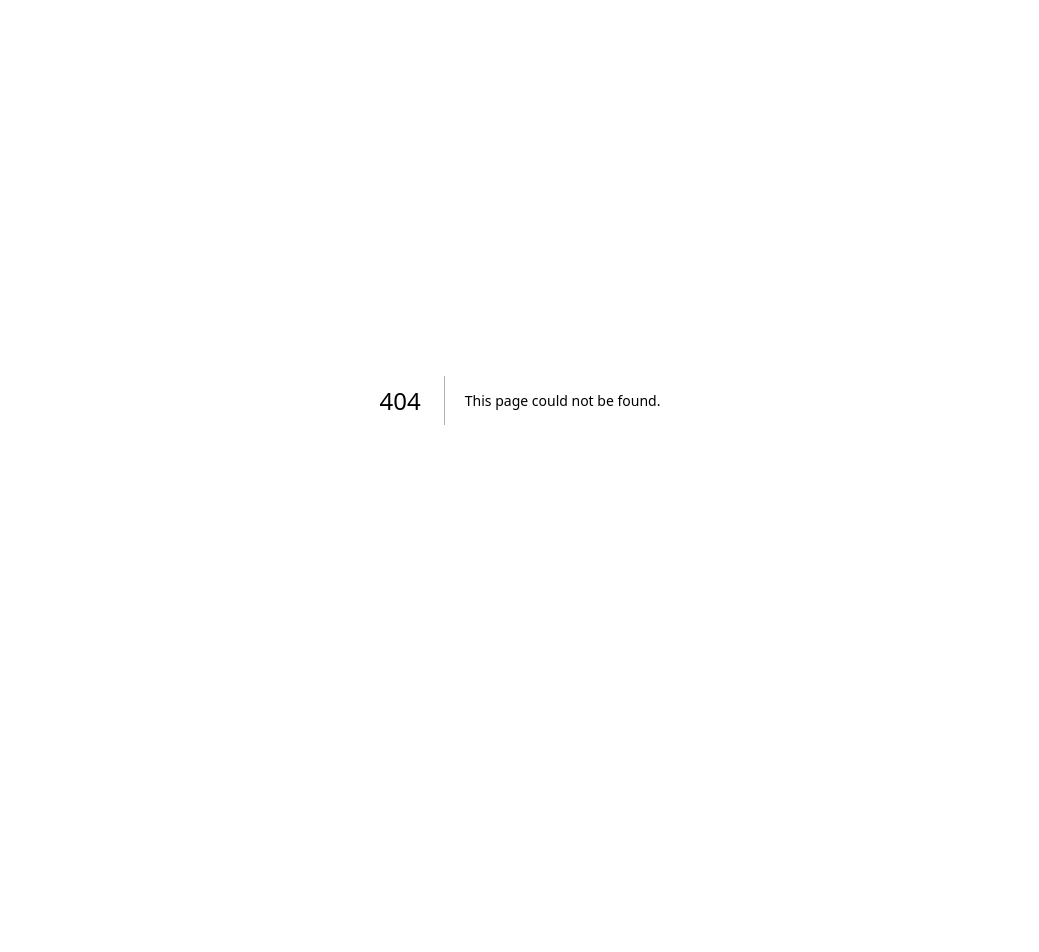
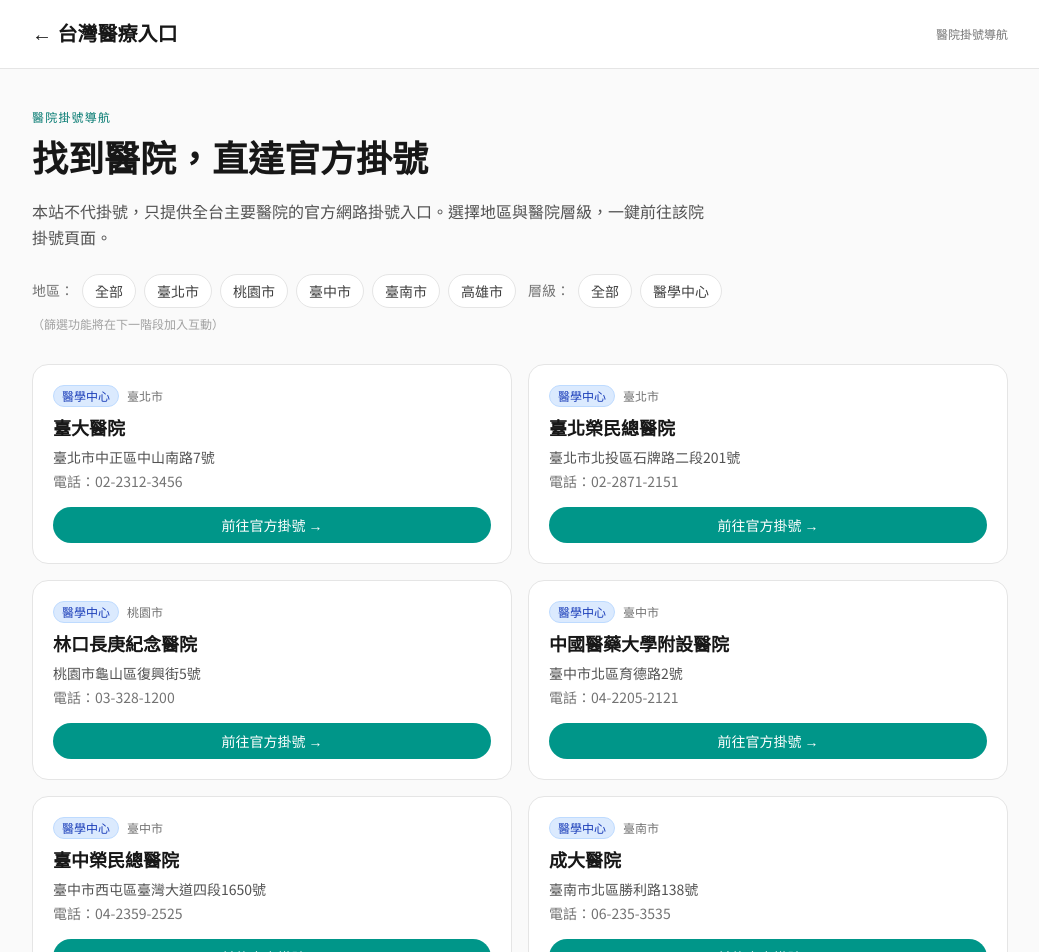
Before and after one commit to fix4c/tw16, a Next.js app: page /hospitals in a window 1280 px wide. Before the commit this address had no page. Shown: the top 952 px of the page, without its empty margins (120-1159 px from the left). Before the commit the page ends 800 px from the top, so only its background shows below. Built offline with nearby package versions, Linux system fonts and the light colour scheme.

Commit message:
feat: 新增醫院掛號導航頁面與核心醫院名錄

```diff
--- /dev/null
+++ b/app/hospitals/page.tsx
@@ -0,0 +1,124 @@
+import type { Metadata } from "next";
+import Link from "next/link";
+import rawData from "@/data/hospitals.json";
+
+export const metadata: Metadata = {
+  title: "醫院掛號導航 | 台灣醫療入口",
+  description:
+    "全台主要醫學中心與區域醫院的官方網路掛號直達入口，按地區與醫院層級篩選，一鍵前往官方掛號頁面。",
+};
+
+type Hospital = {
+  id: string;
+  name: string;
+  level: string;
+  region: string;
+  address: string;
+  phone: string;
+  registrationUrl: string;
+};
+
+const hospitals = (rawData as { hospitals: Hospital[] }).hospitals;
+
+const regions = ["全部", ...new Set(hospitals.map((h) => h.region))];
+const levels = ["全部", ...new Set(hospitals.map((h) => h.level))];
+
+export default function HospitalsPage() {
+  return (
+    <main className="min-h-screen flex flex-col">
+      <header className="border-b border-neutral-200 bg-white">
+        <div className="max-w-5xl mx-auto px-6 py-5 flex items-center justify-between">
+          <Link
+            href="/"
+            className="font-serif text-xl font-bold text-neutral-900 hover:text-teal-700 transition-colors"
+          >
+            ← 台灣醫療入口
+          </Link>
+          <span className="text-xs text-neutral-500">醫院掛號導航</span>
+        </div>
+      </header>
+
+      <section className="max-w-5xl mx-auto px-6 pt-10 pb-6 w-full">
+        <p className="text-xs font-medium tracking-widest text-teal-700 mb-3">
+          醫院掛號導航
+        </p>
+        <h1 className="font-serif text-3xl md:text-4xl font-bold text-neutral-900 leading-tight mb-4">
+          找到醫院，直達官方掛號
+        </h1>
+        <p className="text-neutral-600 leading-relaxed max-w-2xl">
+          本站不代掛號，只提供全台主要醫院的官方網路掛號入口。選擇地區與醫院層級，一鍵前往該院掛號頁面。
+        </p>
+      </section>
+
+      {/* 篩選器（純前端表單，無需 JavaScript 交互即可用 GET 參數實現，但此處先做靜態展示，後續可加交互） */}
+      <section className="max-w-5xl mx-auto px-6 pb-8 w-full">
+        <div className="flex flex-wrap gap-3">
+          <div className="flex flex-wrap gap-2">
+            <span className="text-sm text-neutral-500 py-1.5">地區：</span>
+            {regions.map((r) => (
+              <span
+                key={r}
+                className="px-3 py-1.5 text-sm bg-white border border-neutral-200 rounded-full text-neutral-700"
+              >
+                {r}
+              </span>
+            ))}
+          </div>
+          <div className="flex flex-wrap gap-2">
+            <span className="text-sm text-neutral-500 py-1.5">層級：</span>
+            {levels.map((l) => (
+              <span
+                key={l}
+                className="px-3 py-1.5 text-sm bg-white border border-neutral-200 rounded-full text-neutral-700"
+              >
+                {l}
+              </span>
+            ))}
+          </div>
+        </div>
+        <p className="text-xs text-neutral-400 mt-2">
+          （篩選功能將在下一階段加入互動）
+        </p>
+      </section>
+
+      {/* 醫院列表 */}
+      <section className="max-w-5xl mx-auto px-6 pb-16 w-full grid md:grid-cols-2 gap-4">
+        {hospitals.map((h) => (
+          <article
+            key={h.id}
+            className="bg-white border border-neutral-200 rounded-2xl p-5 flex flex-col"
+          >
+            <div className="flex items-center gap-2 mb-2">
+              <span className="inline-block text-xs font-medium px-2 py-0.5 rounded-full border bg-blue-100 text-blue-800 border-blue-200">
+                {h.level}
+              </span>
+              <span className="text-xs text-neutral-500">{h.region}</span>
+            </div>
+            <h2 className="font-serif text-lg font-semibold text-neutral-900 mb-1">
+              {h.name}
+            </h2>
+            <p className="text-sm text-neutral-600 mb-1">{h.address}</p>
+            <p className="text-sm text-neutral-500 mb-4">電話：{h.phone}</p>
+            <a
+              href={h.registrationUrl}
+              target="_blank"
+              rel="noopener noreferrer"
+              className="mt-auto inline-flex items-center justify-center px-4 py-2 bg-teal-600 text-white text-sm font-medium rounded-full hover:bg-teal-700 transition-colors"
+            >
+              前往官方掛號 →
+            </a>
+          </article>
+        ))}
+      </section>
+
+      <footer className="border-t border-neutral-200 bg-neutral-100 mt-auto">
+        <div className="max-w-5xl mx-auto px-6 py-6 text-xs text-neutral-500">
+          <p className="mb-2">
+            本站僅提供掛號入口連結，不代為掛號、不處理個人醫療資料。掛號規則與看診時間請以各醫院官網公告為準。
+          </p>
+          <p>© {new Date().getFullYear()} tw16.net · 非營利資訊導航站</p>
+        </div>
+      </footer>
+    </main>
+  );
+}
--- a/app/page.tsx
+++ b/app/page.tsx
@@ -76,6 +76,12 @@ export default function HomePage() {
             </p>
           </div>
           <Link
+            href="/hospitals"
+            className="text-sm text-neutral-500 hover:text-neutral-900 transition-colors"
+          >
+            醫院掛號
+          </Link>
+          <Link
             href="/about"
             className="text-sm text-neutral-500 hover:text-neutral-900 transition-colors"
           >
--- /dev/null
+++ b/data/hospitals.json
@@ -0,0 +1,77 @@
+{
+  "lastUpdated": "2026-11-14T12:00:00+08:00",
+  "hospitals": [
+    {
+      "id": "ntuh",
+      "name": "臺大醫院",
+      "level": "醫學中心",
+      "region": "臺北市",
+      "address": "臺北市中正區中山南路7號",
+      "phone": "02-2312-3456",
+      "registrationUrl": "https://reg.ntuh.gov.tw"
+    },
+    {
+      "id": "vghtpe",
+      "name": "臺北榮民總醫院",
+      "level": "醫學中心",
+      "region": "臺北市",
+      "address": "臺北市北投區石牌路二段201號",
+      "phone": "02-2871-2151",
+      "registrationUrl": "https://www6.vghtpe.gov.tw/reg/home.do"
+    },
+    {
+      "id": "cgmh-linkou",
+      "name": "林口長庚紀念醫院",
+      "level": "醫學中心",
+      "region": "桃園市",
+      "address": "桃園市龜山區復興街5號",
+      "phone": "03-328-1200",
+      "registrationUrl": "https://register.cgmh.org.tw/"
+    },
+    {
+      "id": "cmuh",
+      "name": "中國醫藥大學附設醫院",
+      "level": "醫學中心",
+      "region": "臺中市",
+      "address": "臺中市北區育德路2號",
+      "phone": "04-2205-2121",
+      "registrationUrl": "https://www.cmuh.cmu.edu.tw/OnlineAppointment/RegBooking"
+    },
+    {
+      "id": "vghtc",
+      "name": "臺中榮民總醫院",
+      "level": "醫學中心",
+      "region": "臺中市",
+      "address": "臺中市西屯區臺灣大道四段1650號",
+      "phone": "04-2359-2525",
+      "registrationUrl": "https://register.vghtc.gov.tw"
+    },
+    {
+      "id": "ncku",
+      "name": "成大醫院",
+      "level": "醫學中心",
+      "region": "臺南市",
+      "address": "臺南市北區勝利路138號",
+      "phone": "06-235-3535",
+      "registrationUrl": "https://tandem.hosp.ncku.edu.tw/"
+    },
+    {
+      "id": "chimei",
+      "name": "奇美醫院",
+      "level": "醫學中心",
+      "region": "臺南市",
+      "address": "臺南市永康區中華路901號",
+      "phone": "06-281-2811",
+      "registrationUrl": "https://www.chimei.org.tw/opdschedule/index.aspx?ihosp=10&lang=CH"
+    },
+    {
+      "id": "kmuh",
+      "name": "高雄醫學大學附設中和紀念醫院",
+      "level": "醫學中心",
+      "region": "高雄市",
+      "address": "高雄市三民區自由一路100號",
+      "phone": "07-312-1101",
+      "registrationUrl": "http://www.kmuh.org.tw/"
+    }
+  ]
+}
```
